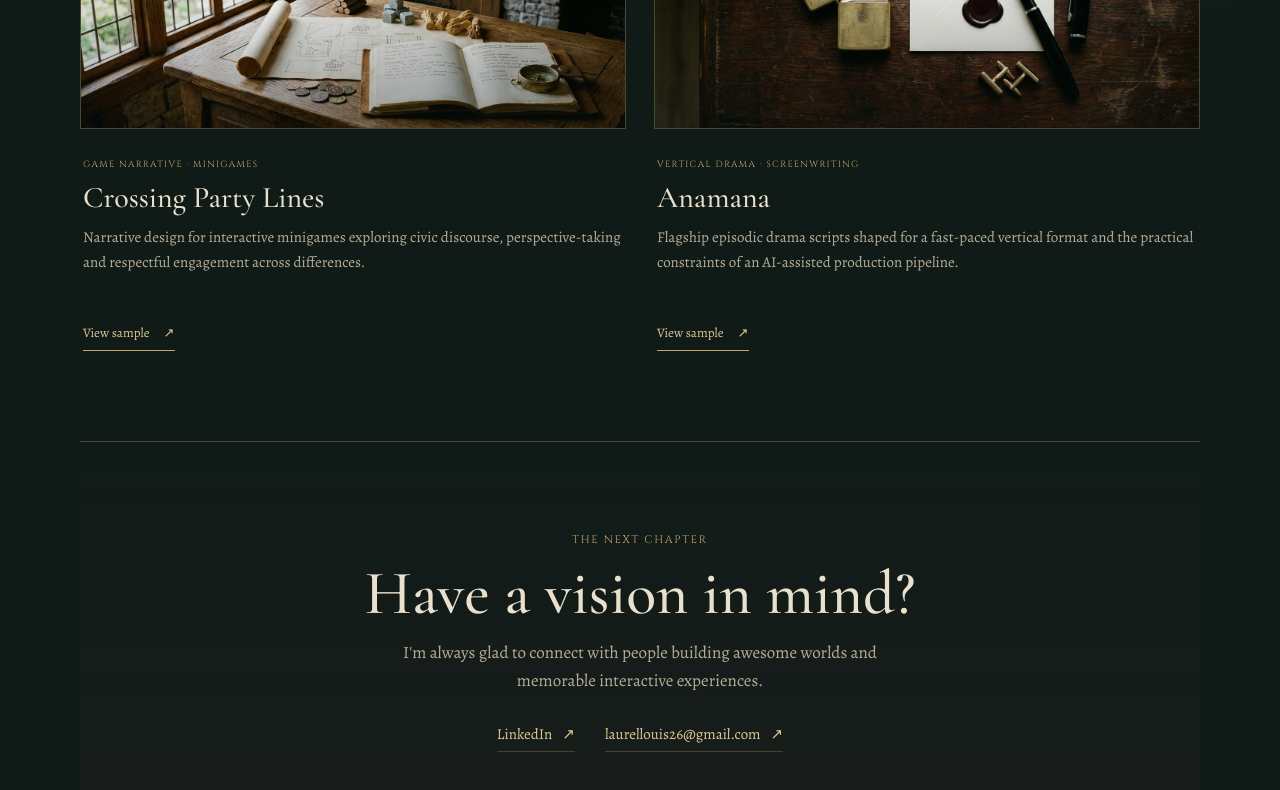
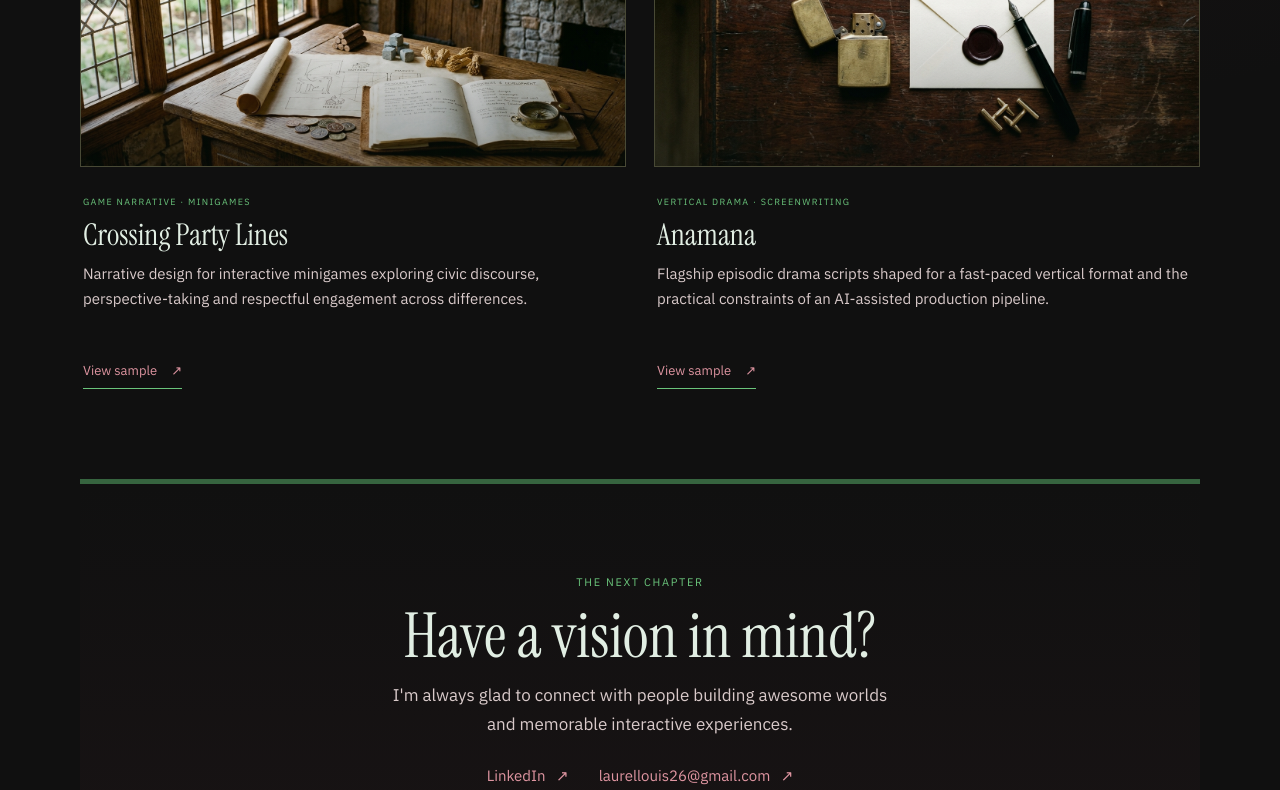
Before and after one commit to laureladiukwu26/laurel-portfolio, a plain HTML site: page index.html in a window 1280 px wide. Shown: the part 2010-2800 px from the top of the page. Drawn offline with nearby package versions, Linux system fonts and the light colour scheme.

Commit message:
style change

```diff
--- a/index.html
+++ b/index.html
@@ -44,7 +44,7 @@
                 <div class="hero-copy">
 
                     <p class="eyebrow">
-                        Narrative Designer <span>✧</span> Fiction Writer <span>✧</span> Game Writer
+                        Narrative Designer <span>✧</span> Fiction & Game Writer
                     </p>
 
                     <h1>
--- a/style.css
+++ b/style.css
@@ -1,10 +1,10 @@
-
+@import url('https://fonts.googleapis.com/css2?family=Bodoni+Moda:opsz,wght@6..96,400;6..96,500&family=IBM+Plex+Sans:wght@400;500;600&family=Instrument+Serif:ital@0;1&display=swap');
 :root {
-    --ink: #e9e0cd;
-    --muted: #b7ad98;
-    --gold: #c4a66a;
-    --gold-light: #dfc995;
-    --forest: #101b18;
+    --ink: #e1eee3;
+    --muted: #d9caca;
+    --gold: #6ac47b;
+    --gold-light: #df95a1;
+    --forest: #101010;
     --forest-soft: #172521;
     --wine: #45252b;
     --line: rgba(196, 166, 106, 0.28);
@@ -38,7 +38,7 @@ body {
         ),
         var(--forest);
 
-    font-family: 'Alegreya', Georgia, serif;
+    font-family: 'IBM Plex Sans', sans-serif;
     font-size: 17px;
     line-height: 1.65;
 }
@@ -67,7 +67,7 @@ a {
 }
 
 .wordmark {
-    font-family: 'Cinzel', serif;
+    font-family: 'Bodoni Moda', serif;
     font-size: 24px;
     letter-spacing: 0.08em;
     color: var(--gold-light);
@@ -118,7 +118,7 @@ nav a:hover,
 .portrait-caption {
     color: var(--gold);
 
-    font-family: 'Cinzel', serif;
+    font-family: 'IBM Plex Sans', sans-serif;
     text-transform: uppercase;
     letter-spacing: 0.15em;
     font-size: 11px;
@@ -137,7 +137,7 @@ h3 {
 
 h1,
 h2 {
-    font-family: 'Cormorant Garamond', Georgia, serif;
+    font-family: 'Instrument Serif', serif;
 }
 
 h1 {
@@ -248,7 +248,7 @@ h2 em {
 /* ABOUT SECTION */
 
 .section-rule {
-    border-top: 1px solid var(--line);
+    border-top: 5px solid #36643f;
 }
 
 .about {
@@ -368,7 +368,7 @@ h2 em {
     left: 15px;
 
     color: #f2e5c9;
-    font-family: 'Cinzel', serif;
+    font-family: 'Bodoni Moda', serif;
     font-size: 12px;
     letter-spacing: 0.1em;
 }
@@ -382,7 +382,7 @@ h2 em {
 }
 
 .project-info h3 {
-    font-family: 'Cormorant Garamond', serif;
+    font-family: 'Instrument Serif', serif;
     font-size: 30px;
     line-height: 1.15;
 
```
